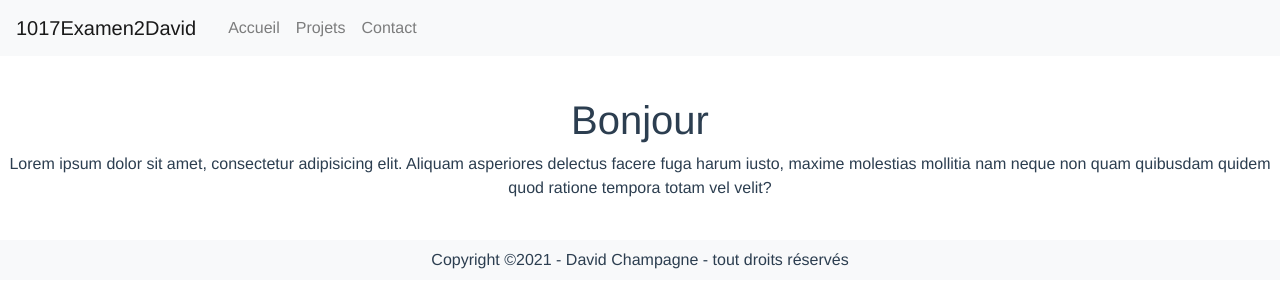
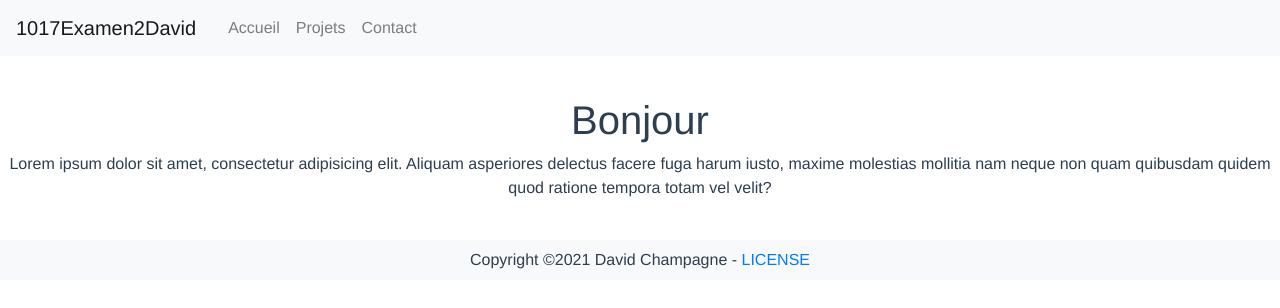
Before and after one commit to paramore2k/1017examen2david, a Vue app: page / in a window 1280 px wide. Shown: the top 308 px of the page. Built offline with nearby package versions, Linux system fonts and the light colour scheme.

Commit message:
Projet Final - Ajout du lien de la license dans le footer

```diff
--- a/src/components/Bottom.vue
+++ b/src/components/Bottom.vue
@@ -1,7 +1,8 @@
 <template>
   <div id="app">
     <nav class="navbar navbar-light bg-light">
-      <div class="text-center m-auto" v-maDirective></div>
+      <div class="text-center m-auto" v-maDirective> {{ nom }} -
+        <a href="https://github.com/paramore2k/1017examen2david/main/LICENSE" target="_blank">LICENSE</a></div>
     </nav>
   </div>
 </template>
@@ -9,10 +10,16 @@
 <script>
 export default {
   name: "Bottom",
+  data() {
+    return {
+      nom: "David Champagne"
+    }
+  },
   directives : {
   maDirective: {
       bind: function (el) {
-      el.innerHTML = "Copyright ©" + new Date().getFullYear() + " - " + "David Champagne" + " - " + "tout droits réservés" + el.innerHTML;
+      el.innerHTML = "Copyright ©" + new Date().getFullYear() + el.innerHTML;
+
     }
   }
   }
```
Also changed, not shown: 1 other file (tests, documents, lock files or other folders).
